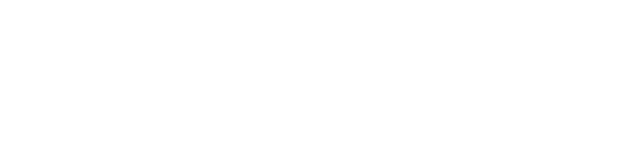
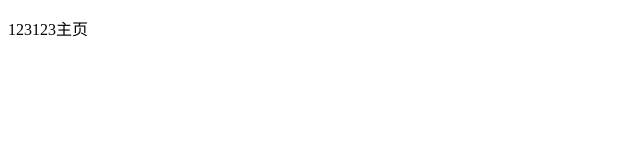
Before and after one commit to vvvIpeter/vvvIpeter.github.io, a plain HTML site: page index.html in a window 1280 px wide. Shown: the whole page, without its empty margins (0-640 px from the left). Drawn offline with Linux system fonts and the light colour scheme.

Commit message:
开始搭建

```diff
--- a/index.html
+++ b/index.html
@@ -6,6 +6,6 @@
     <title>g个人主页</title>
 </head>
 <body>
-
+    <p>123123主页</p>
 </body>
 </html>
```
